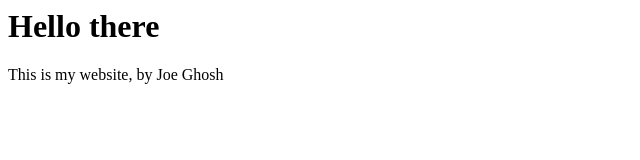
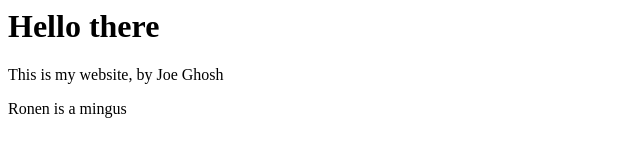
Before and after one commit to joeghosh/joewebsite, a plain HTML site: page index.html in a window 1280 px wide. Shown: the whole page, without its empty margins (0-640 px from the left). Drawn offline with Linux system fonts and the light colour scheme.

Commit message:
Update index.html

```diff
--- a/index.html
+++ b/index.html
@@ -8,6 +8,7 @@
     <body>
         <h1>Hello there</h1>
         <p>This is my website, by Joe Ghosh</p>
+        <p>Ronen is a mingus</p>
     </body>
 
 </html>
```
